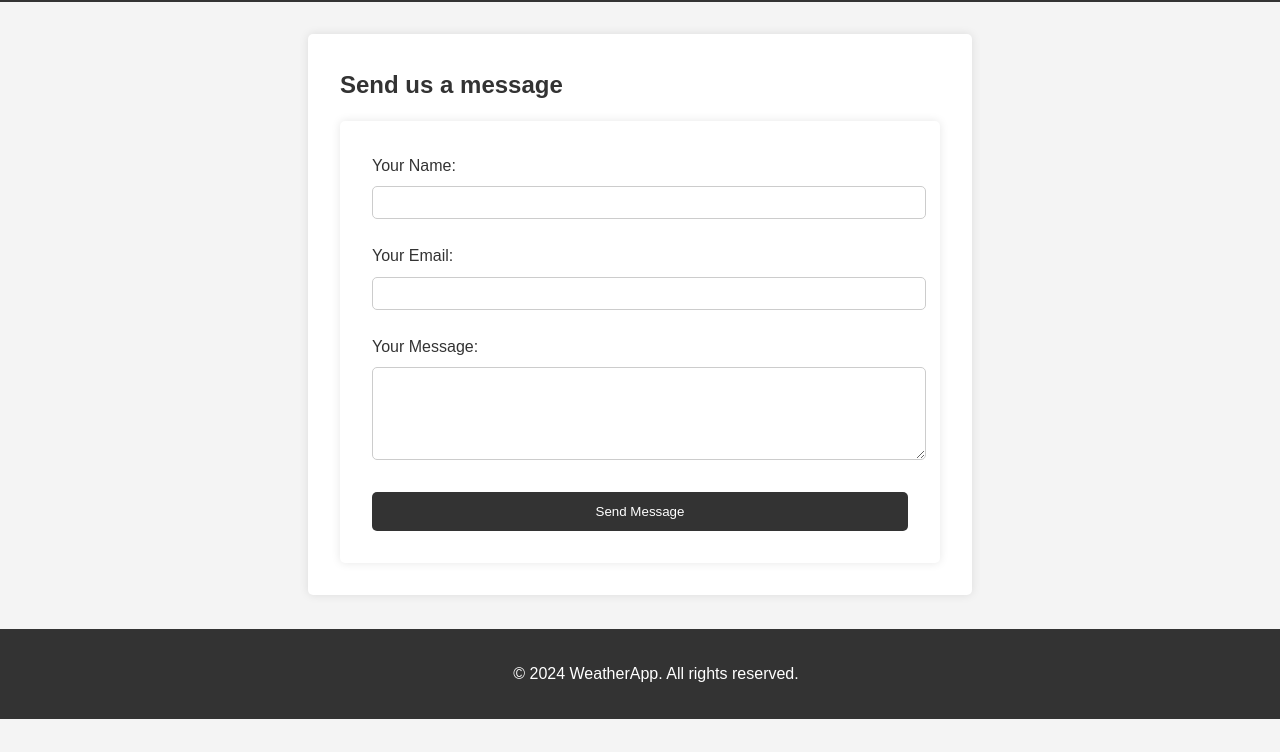
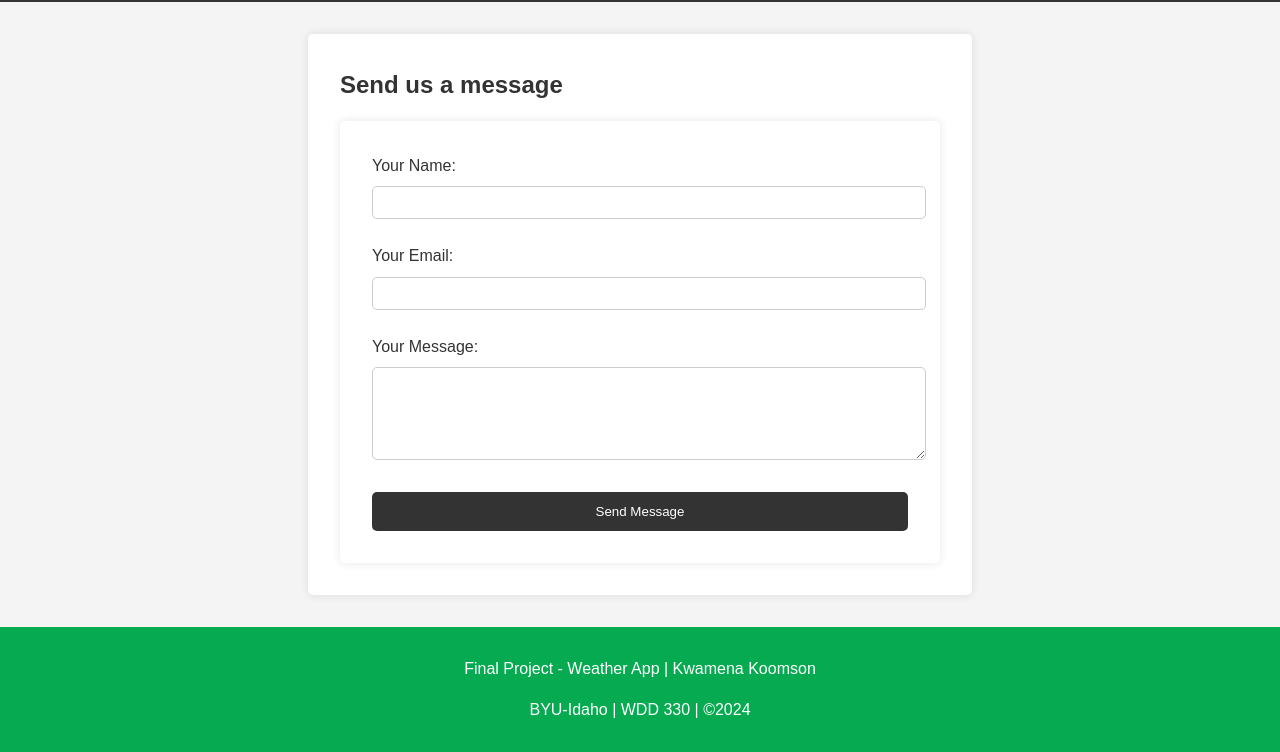
Before and after one commit to kwamena-koomson/wdd330-final-project, a plain HTML site: page contact.html in a window 1280 px wide. Shown: the part 81-833 px from the top of the page. Before the commit the page ends 800 px from the top, so only its background shows below. Drawn offline with Linux system fonts and the light colour scheme.

Commit message:
fixing changes

```diff
--- a/assets/css/contact.css
+++ b/assets/css/contact.css
@@ -79,13 +79,10 @@ button:hover {
     background-color: #555;
 }
 
-/* Footer styles */
+/* FOOTER */
 footer {
-    background-color: #333;
-    color: #fff;
+    background-color: #06aa50;
+    color: white;
     text-align: center;
-    padding: 1rem;
-    position: fixed;
-    bottom: 0;
-    width: 100%;
+    padding: 0.8rem;
 }
--- a/assets/css/faq.css
+++ b/assets/css/faq.css
@@ -32,9 +32,10 @@ main {
     border-left: 2px solid #333;
 }
 
+/* FOOTER */
 footer {
-    background-color: #333;
-    color: #fff;
-    padding: 20px;
+    background-color: #06aa50;
+    color: white;
     text-align: center;
+    padding: 1rem;
 }
--- a/assets/css/style.css
+++ b/assets/css/style.css
@@ -123,28 +123,12 @@ h2 a:hover{
     font-weight: 700;
 }
 
-/* Footer */
-footer{
-    background-color: #3E3F3A;
-    position: absolute;
-    bottom: 0;
-    width: 100%;
-    padding: 10px 0 0 0;
-}
-footer a{
-    text-decoration: none;
-    color: #FFF;
-}
-footer a:hover{
-    color: #D0F2F6;
-}
-footer ul{
-    margin-top: 10px;
+/* FOOTER */
+footer {
+    background-color: #06aa50;
+    color: white;
     text-align: center;
-}
-footer li{
-    display: inline-block;
-    margin: 0 10px;
+    padding: 2rem;
 }
 
 /* Loading */
--- a/assets/js/contact.js
+++ b/assets/js/contact.js
@@ -4,6 +4,5 @@ document.getElementById('contact-form').addEventListener('submit', function(even
     // Display the confirmation message
     document.getElementById('confirmation-message').style.display = 'block';
 
-    // Optionally, you can reset the form fields after submission
-    // document.getElementById('contact-form').reset();
+
 });
--- a/assets/js/utility.js
+++ b/assets/js/utility.js
@@ -1,7 +1,5 @@
 
-/*
- * Pad a string with characters
- */
+
 function pad(n, p, c) {
     var pad_char = typeof c !== 'undefined' ? c : '0';
     var pad = new Array(1 + p).join(pad_char);
@@ -32,7 +30,7 @@ function hslToRgb(h, s, l) {
     var r, g, b;
 
     if (s == 0) {
-        r = g = b = l; // achromatic
+        r = g = b = l;
     } else {
         var hue2rgb = function hue2rgb(p, q, t) {
             if (t < 0) t += 1;
--- a/contact.html
+++ b/contact.html
@@ -34,7 +34,8 @@
         </section>
     </main>
     <footer>
-        <p>&copy; 2024 WeatherApp. All rights reserved.</p>
+        <p>Final Project - Weather App | Kwamena Koomson</p>
+        <p>BYU-Idaho | WDD 330 | ©2024</p>
     </footer>
 
     <script src="./assets/js/contact.js"></script>
```
Also changed, not shown: faq.html (+2 -1 lines), index.html (+3 -15 lines).
